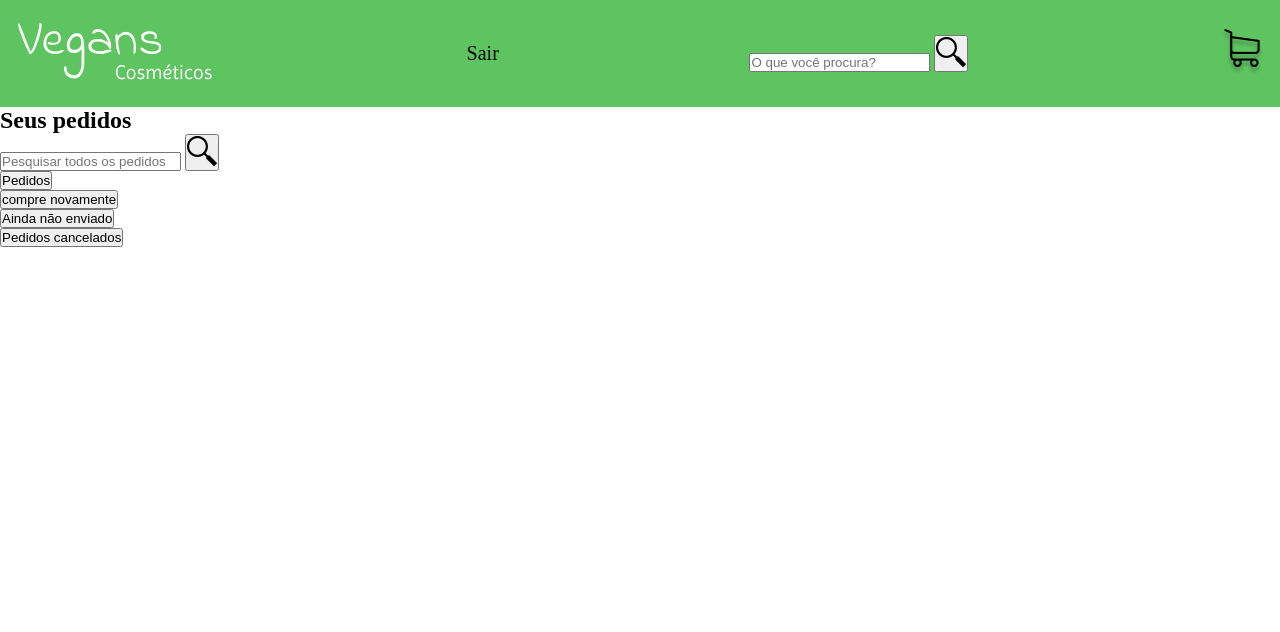
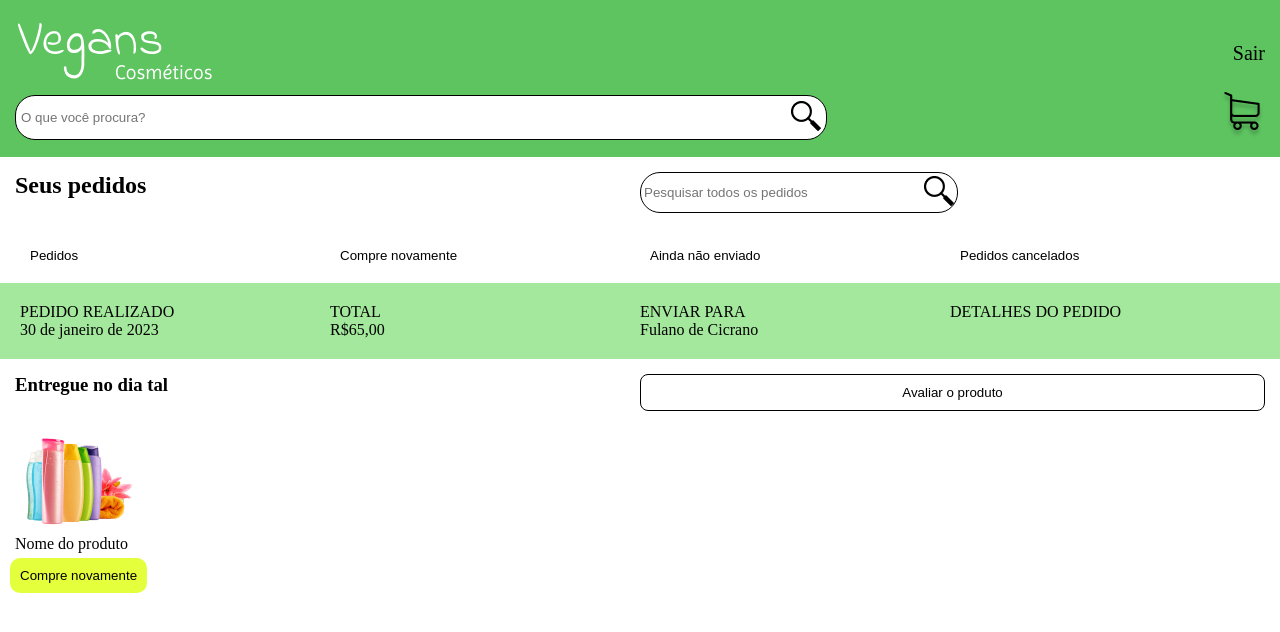
Before and after one commit to jujubinhaa16/projeto-vegans, a plain HTML site: page front/devolucoes.html in a window 1280 px wide. Drawn offline with Linux system fonts and the light colour scheme.

Commit message:
finalizado html e css do devoluções e pedidos

```diff
--- a/front/devolucoes.html
+++ b/front/devolucoes.html
@@ -26,7 +26,7 @@
         </div>
     </header>
     <main>
-        <section>
+        <section id="pedidos-pesquisa">
             <div class="pedidos-text">
                 <h1>Seus pedidos</h1>
             </div>
@@ -38,12 +38,13 @@
             </div>
         </section>
 
+        <section id="botoes">
             <div class="botoes">
                 <div class="botoes-pedidos">
                    <button>Pedidos</button>
                 </div>
                 <div class="botoes-novamente">
-                <button>compre novamente</button>
+                    <button>Compre novamente</button>
                 </div>
                 <div class="botoes-nao-enviado">
                     <button>Ainda não enviado</button>
@@ -52,6 +53,40 @@
                     <button>Pedidos cancelados</button>
                 </div>
             </div>
+
+            <div class="tabela-textos">
+                <div>
+                    <p>PEDIDO REALIZADO</p>
+                    <P>30 de janeiro de 2023</P>
+                </div>
+                <div>
+                    <p>TOTAL</p>
+                    <p>R$65,00</p>
+                </div>
+                <div>
+                    <p>ENVIAR PARA</p>
+                    <p>Fulano de Cicrano</p>
+                </div>
+                <div>
+                    <a href="">DETALHES DO PEDIDO</a>
+                </div>
+            </div>
+
+            <div class="entregue">
+                <h3>Entregue no dia tal</h3>
+                <button>Avaliar o produto</button>
+            </div>
+
+            <div class="produto-img">
+                <figure>
+                    <img src="../imgkami/produtos.png" alt="produtos">
+                </figure>
+                <p>Nome do produto</p>
+                <div class="compre-produto">
+                    <button>Compre novamente</button>
+                </div>
+            </div>
+        </section>
     </main>
 </body>
 </html>
--- a/style/style.css
+++ b/style/style.css
@@ -312,3 +312,128 @@ main .form-buttom-pos button{
 #coisinha{
     margin: 20px;
 }
+
+/* devoluçãoes e pedidos */
+#devo {
+    display: grid;
+    grid-template-columns: 1fr 1fr;
+}
+
+#devo nav,
+#devo .carrinho-devo {
+    text-align: right;
+}
+
+#pedidos-pesquisa {
+    display: grid;
+    grid-template-columns: 1fr 1fr;
+    margin: 15px;
+}
+
+.busca-devo {
+    background-color: var(--cor--branco);
+    width: 800px;
+    border-radius: 20px;
+    border: 1px solid;
+    display: flex;
+    align-items: center;
+    justify-content: space-between;
+    padding: 5px;
+}
+
+.busca-devo input {
+    border: none;
+    outline: none;
+    background-color: transparent;
+}
+
+.busca-devo button {
+    border: none;
+    background-color: transparent;
+}
+
+.pesquisa-busca {
+    background-color: var(--cor--branco);
+    width: 310px;
+    border-radius: 20px;
+    border: 1px solid;
+    display: flex;
+    align-items: center;
+    justify-content: space-between;
+    padding: 3px;
+}
+
+.pesquisa-busca input {
+    border: none;
+    outline: none;
+    background-color: transparent;
+}
+
+.pesquisa-busca button {
+    border: none;
+    background-color: transparent;
+}
+
+.botoes {
+    display: grid;
+    grid-template-columns: 1fr 1fr 1fr 1fr;
+    padding: 0px 20px;
+}
+
+.botoes button {
+    background-color: var(--cor--branco);
+    border: none;
+    border-radius: 5px;
+    padding: 20px 10px;
+}
+
+.botoes button:hover {
+    background-color: var(--cor--cinza);
+    cursor: pointer;
+}
+
+.tabela-textos{
+    display: grid;
+    grid-template-columns: 1fr 1fr 1fr 1fr;
+    background-color: var(--cor--corpo);
+    padding: 20px;
+}
+
+.tabela-textos a {
+    text-decoration: none;
+    color: var(--cor--preto);
+}
+
+.entregue {
+    display: grid;
+    grid-template-columns: 1fr 1fr;
+    padding: 15px;
+}
+
+.entregue button {
+    border-radius: 8px;
+    border: 1px solid;
+    padding: 10px;
+    background-color: var(--cor--branco);
+}
+
+.entregue button:hover {
+    background-color: #DCDCDC;
+    cursor: pointer;
+}
+
+
+.produto-img {
+    margin: 10px;
+}
+
+.produto-img p {
+    margin: 5px;
+}
+
+.compre-produto button {
+    background-color: #E4FF3C;
+    border: none;
+    padding: 10px;
+    border-radius: 10px;
+}
```
Also changed, not shown: front/registrese.html (+1 -1 lines), imgkami/produtos.png (added). Lines whose indentation alone changed are shown as unchanged.
